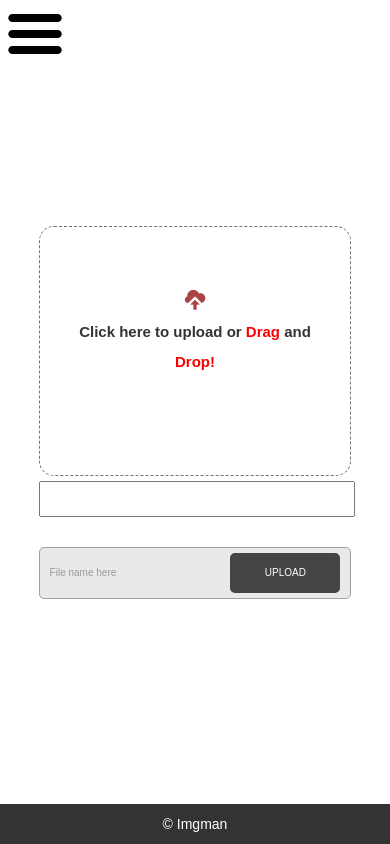
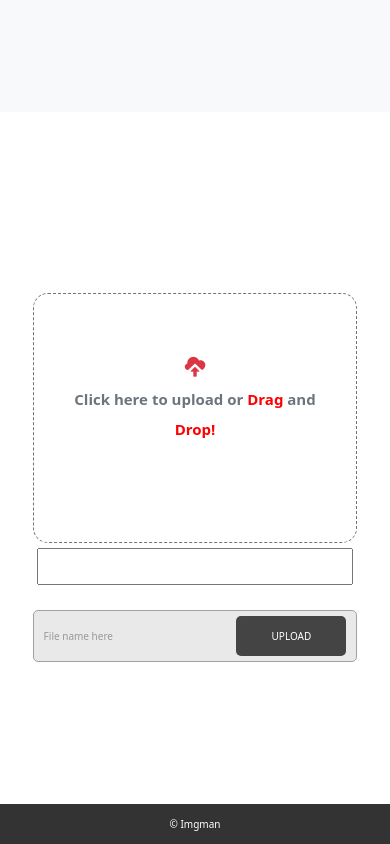
Before and after one commit to kailashchoudhary11/imgman, a Django app: page /sinimg/upload/ in a window 390 px wide. Run offline with Django 3.2, Linux system fonts and the light colour scheme; some libraries are stand-ins or nearby versions.

Commit message:
Navbar And Responsiveness

```diff
--- a/sinimg/views.py
+++ b/sinimg/views.py
@@ -1,28 +1,22 @@
-from email.mime import image
-from django.http import FileResponse, HttpResponse
+import cv2
+import numpy as np
+import urllib.request
+from django.contrib import messages
+from django.http import FileResponse, HttpResponse, HttpResponseRedirect
 from django.shortcuts import redirect, render
 from django.urls import reverse_lazy
 from django.views import View
 from sinimg.forms import SinImgForm
+from sinimg.helper import blur, color_to_grayscale, clr_to_bw, decrypt_image, encrypt_image, img_to_pdf, resize
 from sinimg.models import SinImg
-from sinimg.helper import blur, color_to_grayscale, clr_to_bw, decrypt_image, encrypt_image, img_to_pdf, resize
-from django.contrib import messages
-from django.http import HttpResponseRedirect
-import cv2
-import numpy as np
-import urllib.request
 
-from sinimg.steg import hide_text, reveal_text
-
-CHOICES = ["Convert To GrayScale", "Convert To PDF", "Convert To Blur", "Convert To Black And White", "Resize Image", "Encrypt Image", "Decrypt Image", "Hide Text", "Reveal Text"]
+CHOICES = ["Convert To GrayScale", "Convert To PDF", "Convert To Blur", "Convert To Black And White", "Resize Image", "Encrypt Image", "Decrypt Image",]
 
 class ProcessImage(View):
     def get(self, request, choice):
-        # messages.success(request, "Updated successfully!")
         return render(request, "sinimg/process.html")
 
     def post(self, request, choice):
-
         id = request.session.get("id")
         obj = SinImg.objects.get(id=id)
 
@@ -51,18 +45,12 @@ class ProcessImage(View):
             img = encrypt_image(path)
         elif choice == 6:
             img = decrypt_image(path)
-        elif choice == 7:
-            img = hide_text(path)
-        elif choice == 8:
-            text, img = reveal_text(path)
-            return HttpResponse(f"{text}")
         else:
             return HttpResponse("Invalid Option")
 
         option = request.POST.get("type")
 
         if option == "Preview":
-            type(img)
             image_data = img.getvalue()
             return HttpResponse(image_data, content_type=content_type)
         elif option == "Download":
@@ -104,7 +92,6 @@ class Upload(View):
         if form.is_valid():
             obj = form.save()
             request.session['id'] = obj.id
-
             return redirect(reverse_lazy("sinimg:select-choice"))
         else:
             messages.warning(request, 'Please select a Picture')
--- a/static/css/button.styles.css
+++ b/static/css/button.styles.css
@@ -10,7 +10,7 @@
 }
 
 input[type="submit"] {
-    width: 35rem; // 560px;
+    width: 35rem;
     background-color: #04caf5;
     color: white;
     padding: 10px 15px;
--- a/templates/base.html
+++ b/templates/base.html
@@ -17,34 +17,46 @@
     <link rel="stylesheet" href="{% static 'css/image.styles.css' %}">
     <link rel="stylesheet" href="{% static 'css/footer.styles.css' %}">
     <link rel="stylesheet" href="{% static 'css/contact.styles.css' %}">
+    <link href="https://cdn.jsdelivr.net/npm/bootstrap@5.2.2/dist/css/bootstrap.min.css" rel="stylesheet" integrity="sha384-Zenh87qX5JnK2Jl0vWa8Ck2rdkQ2Bzep5IDxbcnCeuOxjzrPF/et3URy9Bv1WTRi" crossorigin="anonymous">
     <title>{% block title %}{% endblock title %}</title>
 </head>
 
 <body>
     <div id="app">
-        <nav>
-            <a class="burger-nav"></a>
-            <ul>
-                <li>
-                    <a class="active" href="{% url 'core:index' %}"><i class="glyphicon glyphicon-home"> </i> Home
+        <nav class="navbar navbar-expand-lg bg-light">
+            <div class="container-fluid">
+              <!-- <a class="navbar-brand" href="#">Navbar</a> -->
+              <!-- <button class="navbar-toggler" type="button" data-bs-toggle="collapse" data-bs-target="#navbarNav" aria-controls="navbarNav" aria-expanded="false" aria-label="Toggle navigation">
+                <span class="navbar-toggler-icon"></span>
+              </button> -->
+              <div class="collapse navbar-collapse" id="navbarNav">
+                <ul class="navbar-nav">
+                  <li class="nav-item">
+                    <a class="nav-link active" aria-current="page" href="{% url 'core:index' %}"><i class="glyphicon glyphicon-home"> </i> Home
                         Page</a>
                   </li>
-                <li>
-                    <a class="active" href="{% url 'sinimg:upload' %}"><i class="glyphicon glyphicon-upload"> </i>
+                  <li class="nav-item">
+                    <!-- <a class="nav-link" href="#">Features</a> -->
+                    <a class="nav-link active" href="{% url 'sinimg:upload' %}"><i class="glyphicon glyphicon-upload"> </i>
                         Upload Pic</a>
                   </li>
-                <li>
-                    <a class="active" href="add-the-path-here"><i class="glyphicon glyphicon-refresh"></i>Convert
+                  <li class="nav-item">
+                    <!-- <a class="nav-link" href="#">Pricing</a> -->
+                    <a class="nav-link active" href="add-the-path-here"><i class="glyphicon glyphicon-refresh"></i>Convert
                         pic</a>
                   </li>
-                <li>
-                    <a class="active" href="add-the-path-here"><i class="glyphicon glyphicon-info-sign"></i>About us</a>
+                  <li class="nav-item">
+                    <!-- <a class="nav-link" href="#">Pricing</a> -->
+                    <a class="active nav-link" href="add-the-path-here"><i class="glyphicon glyphicon-info-sign"></i>About us</a>
                   </li>
-                <li>
-                    <a class="active" href="{% url 'core:contact' %}"><i class="glyphicon glyphicon-user"></i>Contact
+                  <li class="nav-item">
+                    <!-- <a class="nav-link" href="#">Pricing</a> -->
+                    <a class="active nav-link" href="{% url 'core:contact' %}"><i class="glyphicon glyphicon-user"></i>Contact
                         us</a>
                   </li>
                 </ul>
+              </div>
+            </div>
           </nav>
         {% if messages %} {% for message in messages %}
         <div class="alert alert-{{ message.tags }}">{{ message }}</div>
@@ -64,5 +76,7 @@
 <script src="{% static 'js/index.js' %}"></script>
 <script src="{% static 'js/menu.js' %}"></script>
 <script src="{% static 'js/upload.js' %}"></script>
+<script src="https://cdn.jsdelivr.net/npm/@popperjs/core@2.11.6/dist/umd/popper.min.js" integrity="sha384-oBqDVmMz9ATKxIep9tiCxS/Z9fNfEXiDAYTujMAeBAsjFuCZSmKbSSUnQlmh/jp3" crossorigin="anonymous"></script>
+<script src="https://cdn.jsdelivr.net/npm/bootstrap@5.2.2/dist/js/bootstrap.min.js" integrity="sha384-IDwe1+LCz02ROU9k972gdyvl+AESN10+x7tBKgc9I5HFtuNz0wWnPclzo6p9vxnk" crossorigin="anonymous"></script>
 
 </html>
```
Lines whose indentation alone changed are shown as unchanged.
